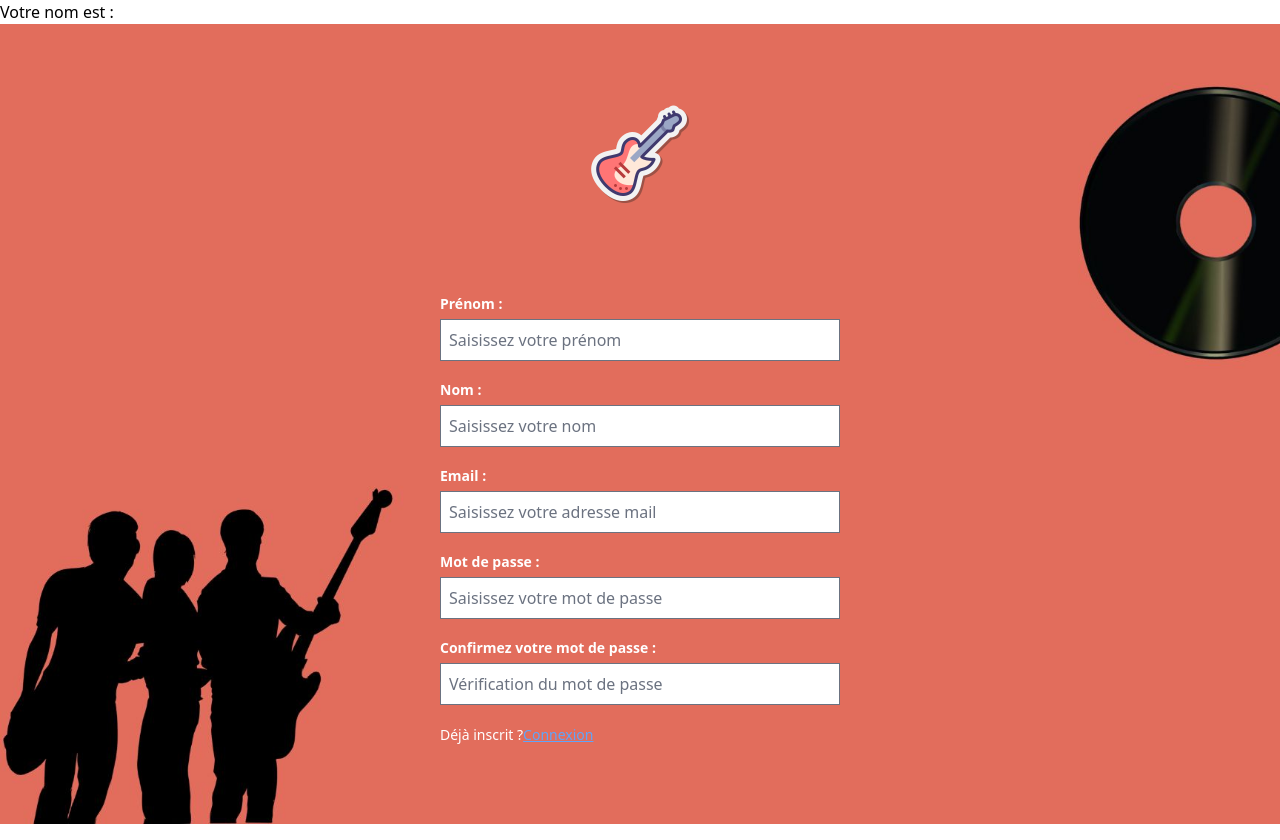
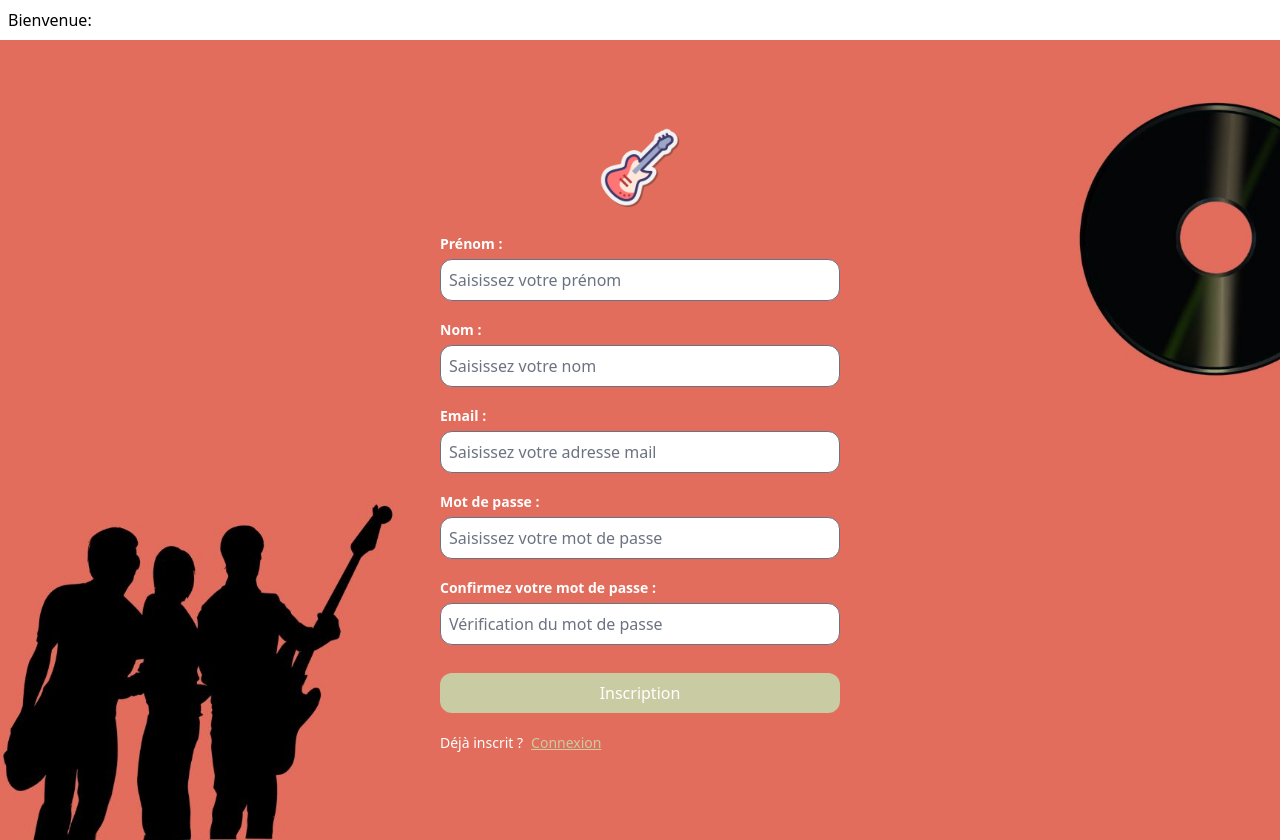
Before and after one commit to Pierrejuppin/placeevent-harmonia, a React (Vite) app in the folder client/: page /register in a window 1280 px wide. Built offline with nearby package versions, Linux system fonts and the light colour scheme; no server answers.

Commit message:
fix: some css

```diff
--- a/client/src/App.jsx
+++ b/client/src/App.jsx
@@ -27,7 +27,7 @@ function App() {
         transition={Bounce}
       />
 
-      <p>Votre nom est : {currentUser?.first_name}</p>
+      <p className="p-2">Bienvenue: {currentUser?.first_name}</p>
       <Outlet context={{ currentUser, setCurrentUser }} />
     </>
   );
--- a/client/src/components/Navbar.jsx
+++ b/client/src/components/Navbar.jsx
@@ -4,33 +4,33 @@ import logo from "../../static/images/rockicon.png";
 
 export default function Navbar() {
   return (
-    <nav className="shadow bg-WhiteComp flex justify-between">
-      <div className="container px-6 py-4 mx-auto md:flex md:justify-between md:items-center">
-        <div className="flex items-center justify-start">
-          <img src={logo} alt="" className="h-25 w-25" />
+    <nav className="shadow bg-WhiteComp">
+      <div className="md:flex md:justify-between md:items-center">
+        <div className="flex justify-between">
+          <img src={logo} alt="" className="h-25 w-25 p-2 ml-4" />
         </div>
-        <div className="capitalize flex justify-end text-gray-300">
+        <div className="flex justify-end ml-50 text-gray-300">
           <NavLink
             to="/"
-            className="border-b-2 border-transparent transition-colors duration-300 transform hover:text-gray-200 hover:border-BrownComp mx-1.5 sm:mx-6"
+            className="border-b-2 border-transparent transition-colors duration-300 transform hover:text-gray-200 hover:border-GreenComp mx-1.5 sm:mx-6"
           >
             <House color="#31111D" size={50} />
           </NavLink>
           <NavLink
             to="/"
-            className="border-b-2 border-transparent  transition-colors duration-300 transform hover:text-gray-200 hover:border-BrownComp mx-1.5 sm:mx-6"
+            className="border-b-2 border-transparent  transition-colors duration-300 transform hover:text-gray-200 hover:border-GreenComp mx-1.5 sm:mx-6"
           >
             <ListMusic color="#31111D" size={50} />
           </NavLink>
           <NavLink
             to="/"
-            className="border-b-2 border-transparent transition-colors duration-300 transform hover:text-gray-200 hover:border-BrownComp mx-1.5 sm:mx-6"
+            className="border-b-2 border-transparent transition-colors duration-300 transform hover:text-gray-200 hover:border-GreenComp mx-1.5 sm:mx-6"
           >
             <CalendarDays color="#31111D" size={50} />
           </NavLink>
           <NavLink
             to="/"
-            className="border-b-2 border-transparent  transition-colors duration-300 transform hover:text-gray-200 hover:border-BrownComp mx-1.5 sm:mx-6"
+            className="border-b-2 border-transparent  transition-colors duration-300 transform hover:text-gray-200 hover:border-GreenComp mx-1.5 sm:mx-6"
           >
             <CircleUserRound color="#31111D" size={50} />
           </NavLink>
--- a/client/src/pages/ConnexionPage.jsx
+++ b/client/src/pages/ConnexionPage.jsx
@@ -37,11 +37,11 @@ export default function ConnexionPage() {
   };
 
   return (
-    <main className="flex flex-col justify-center">
+    <main className="bg-cover h-screen bg-backgroundpc2">
       <div className="flex m-auto">
         <img src={logo} alt="" className="h-25 w-25 mx-auto mt-16 " />
       </div>
-      <div>
+
       <form
         className="flex items-center flex-col my-4"
         onSubmit={handleSubmit(onSubmit)}
@@ -89,13 +89,12 @@ export default function ConnexionPage() {
         <div className="border-solid border-GreyComp">
           <button
             type="submit"
-              className="text-white bg-GreenComp p-2 rounded-lg border-solid border-GreyComp mb-16"
+            className="text-white bg-BrownComp p-2 rounded-lg border-solid border-GreyComp mb-16"
           >
             Connexion
           </button>
         </div>
       </form>
-      </div>
     </main>
   );
 }
--- a/client/src/pages/HomePage.jsx
+++ b/client/src/pages/HomePage.jsx
@@ -6,12 +6,8 @@ export default function HomePage() {
     <main className="backgroundpc1 bg-cover min-h-screen">
       <div>
         <div className="pt-12">
-          <img
-            src={logo}
-            alt="Logo"
-            className="h-25 w-25 mx-auto shadow-3xl shadow-green-700"
-          />
-          <h1 className="text-center text-3xl mt-8 text-white lg:mt-20">
+          <img src={logo} alt="Logo" className="h-25 w-25 mx-auto " />
+          <h1 className="text-center text-3xl text-white mt-6">
             Bienvenue sur <span className="text-GreenBlue">Place Event</span>
           </h1>
           <p className="pt-5 ml-10 text-xl text-white lg:text-center">
@@ -19,11 +15,11 @@ export default function HomePage() {
           </p>
         </div>
 
-        <div className="mt-20 flex flex-col justify-center items-center lg:gap-1">
+        <div className="m-6 flex flex-col justify-center items-center lg:gap-1">
           <Link to="/landing">
             <button
               type="button"
-              className="text-white text-2xl mx-auto px-8 rounded-md "
+              className="text-GreenComp bg-BrownComp  p-2 rounded-md "
             >
               Démarrer
             </button>
--- a/client/src/pages/LandingPage.jsx
+++ b/client/src/pages/LandingPage.jsx
@@ -10,11 +10,12 @@ export default function LandingPage() {
           Réservez !!
         </p>
       </div>
-      <div className="mt-8 flex lg:justify-center lg:gap-32 lg:mt-20">
+      <div className="flex justify-center">
+        <div className="mt-8 flex lg:justify-center gap-12">
           <Link to="/register">
             <button
               type="button"
-            className="text-white font-main bg-GreenComp text-xl mx-auto px-3 py-1 rounded-md flex justify-center items-center gap-4 lg:mx-0"
+              className="text-GreenComp font-main bg-BrownComp text-xl mx-auto px-3 py-1 rounded-md flex justify-center items-center gap-4 lg:mx-0"
             >
               Inscription
             </button>
@@ -22,12 +23,13 @@ export default function LandingPage() {
           <Link to="/connexion">
             <button
               type="button"
-            className="text-white font-main bg-GreenComp text-xl mx-auto px-3 py-1 rounded-md flex justify-center items-center gap-4 lg:mx-0"
+              className="text-GreenComp font-main bg-BrownComp text-xl mx-auto px-3 py-1 rounded-md flex justify-center items-center gap-4 lg:mx-0"
             >
               Connexion
             </button>
           </Link>
         </div>
       </div>
+    </div>
   );
 }
--- a/client/src/pages/RegisterPage.jsx
+++ b/client/src/pages/RegisterPage.jsx
@@ -27,10 +27,10 @@ function RegisterPage() {
   };
 
   return (
-    <div className="bg-cover h-screen flex items-center justify-center bg-backgroundpc2 text-white">
+    <div className="bg-cover h-screen bg-backgroundpc2 flex items-center justify-center bg-black text-white">
       <div className="rounded-xl w-full max-w-md p-6">
         <div className="flex items-center justify-center mb-6">
-          <img src={logo} alt="Logo" className="h-25 w-25 mx-auto mb-16" />
+          <img src={logo} alt="Logo" className="w-20 h-20" />
         </div>
         <div className="flex flex-col gap-3">
           <form
@@ -42,7 +42,7 @@ function RegisterPage() {
                 Prénom :
               </label>
               <input
-                className="input bg-white border border-gray-500 text-black placeholder-gray-500 w-full p-2 mt-1"
+                className="input rounded-xl bg-white border border-gray-500 text-black placeholder-gray-500 w-full p-2 mt-1"
                 type="text"
                 id="firstName"
                 name="firstName"
@@ -68,7 +68,7 @@ function RegisterPage() {
                 Nom :
               </label>
               <input
-                className="input bg-white border border-gray-500 text-black placeholder-gray-500 w-full p-2 mt-1"
+                className="input rounded-xl bg-white border border-gray-500 text-black placeholder-gray-500 w-full p-2 mt-1"
                 type="text"
                 id="lastName"
                 name="lastName"
@@ -93,7 +93,7 @@ function RegisterPage() {
                 Email :
               </label>
               <input
-                className="input bg-white border border-gray-500 text-black placeholder-gray-500 w-full p-2 mt-1"
+                className="input rounded-xl bg-white border border-gray-500 text-black placeholder-gray-500 w-full p-2 mt-1"
                 type="email"
                 id="email"
                 name="email"
@@ -118,7 +118,7 @@ function RegisterPage() {
                 Mot de passe :
               </label>
               <input
-                className="input bg-white border border-gray-500 text-black placeholder-gray-500 w-full p-2 mt-1"
+                className="input rounded-xl bg-white border border-gray-500 text-black placeholder-gray-500 w-full p-2 mt-1"
                 type="password"
                 id="password"
                 name="password"
@@ -144,7 +144,7 @@ function RegisterPage() {
                 Confirmez votre mot de passe :
               </label>
               <input
-                className="input bg-white border border-gray-500 text-black placeholder-gray-500 w-full p-2 mt-1"
+                className="input rounded-xl bg-white border border-gray-500 text-black placeholder-gray-500 w-full p-2 mt-1"
                 type="password"
                 id="confirmpassword"
                 name="confirmpassword"
@@ -168,13 +168,19 @@ function RegisterPage() {
                 </span>
               )}
             </div>
+            <button
+              type="submit"
+              className="btn rounded-xl bg-GreenComp text-white w-full p-2 mt-3 hover:bg-gray-600"
+            >
+              Inscription
+            </button>
           </form>
           <p className="text-sm mt-2">
             Déjà inscrit ?
             <Link
               to="/connexion"
               type="button"
-              className="text-blue-400 underline hover:text-blue-300"
+              className="text-GreenComp underline hover:text-BrownComp ml-2"
             >
               Connexion
             </Link>
--- a/client/tailwind.config.js
+++ b/client/tailwind.config.js
@@ -5,7 +5,8 @@ export default {
     extend: {
       colors: {
         WhiteComp: "#E5E9E7",
-        BrownComp: "#5D5D5D",
+        BrownComp: "#31111D",
+        GreenComp: "#C9CBA3",
       },
 
       backgroundImage: {
```
Lines whose indentation alone changed are shown as unchanged.
